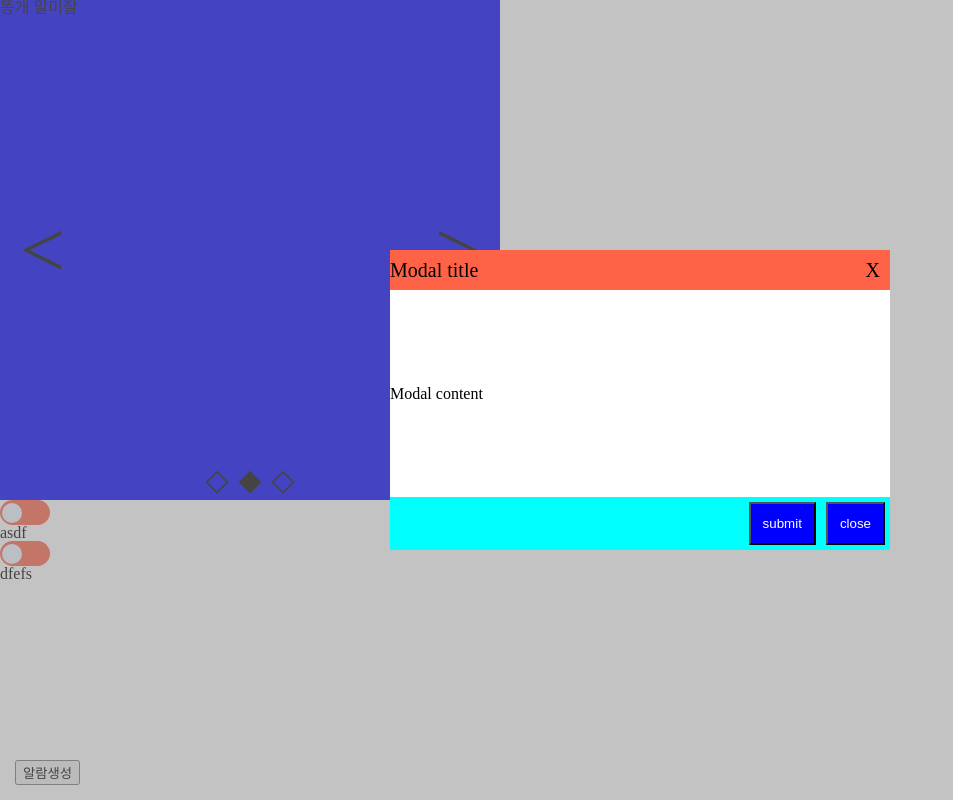
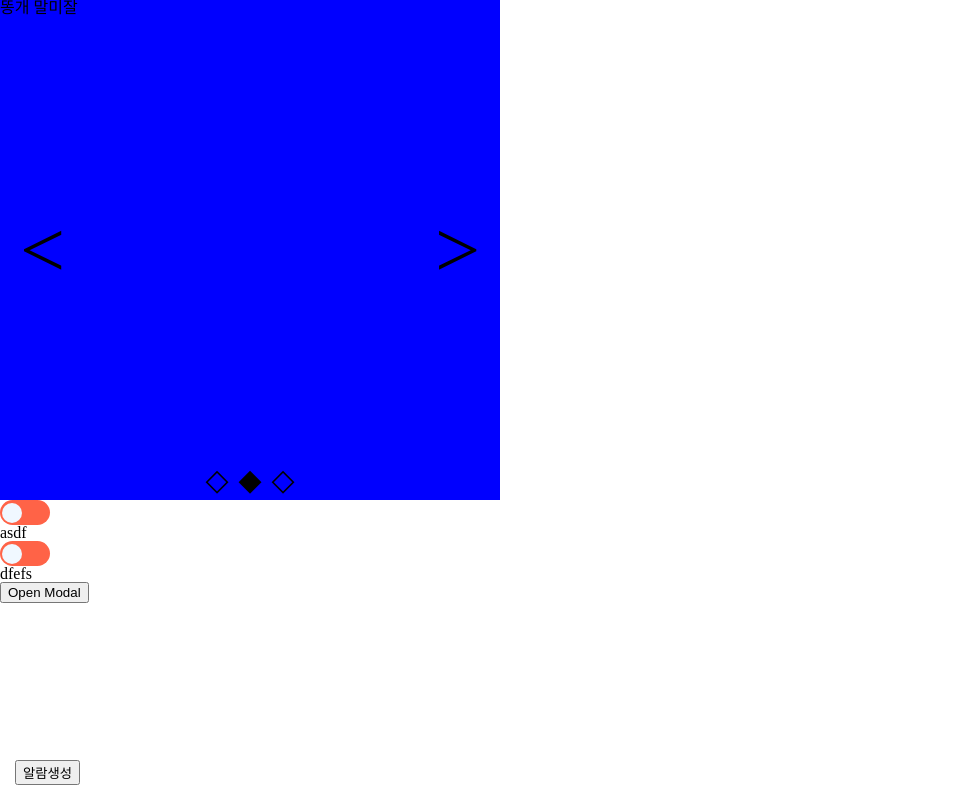
Before and after one commit to haenanim/ground, a React (Create React App) app: page / in a window 1280 px wide. Shown: the whole page, without its empty margins (0-953 px from the left). Built offline with nearby package versions, Linux system fonts and the light colour scheme.

Commit message:
fix : 모달 구조 변경

```diff
--- a/src/App.tsx
+++ b/src/App.tsx
@@ -10,7 +10,6 @@ function App() {
   const [btnArray, setBtnArray] = useState([]);
   return (
     <div className="App">
-      <Modal>
       <div
         style={{
           width: 500,
@@ -58,7 +57,7 @@ function App() {
         <CustomButton>asdf</CustomButton>
         <CustomButton>dfefs</CustomButton>
       </CustomButtonProvider>
-      </Modal>
+      <Modal>모달</Modal>
     </div>
   );
 }
--- a/src/components/Modal/Modal.tsx
+++ b/src/components/Modal/Modal.tsx
@@ -1,57 +1,41 @@
 import React, { useState } from 'react';
 import './Modal.scoped.scss';
 
-interface props {
+interface Props {
   children: any;
 }
-export default function Modal({ children }: props) {
-  const [showModal, setShowModal] = useState(true);
-  const [modalTitle, setModalTitle] = useState('Modal title');
-  const [modalContent, setModalContent] = useState('Modal content');
 
-  const handleModalBodyClick = (event: React.MouseEvent) => {
-    event.stopPropagation();
+export default function Modal({ children }: Props) {
+  const [showModal, setShowModal] = useState(false);
+
+  const openModal = () => {
+    setShowModal(true);
+  };
+
+  const closeModal = () => {
+    setShowModal(false);
   };
 
   return (
     <React.Fragment>
-      {children}
-      {showModal ? (
-        <div>
-          <div
-            className="modal-background"
-            onClick={() => {
-              setShowModal(false);
-            }}
-          >
-            <div className="modal-body" onClick={handleModalBodyClick}>
-              <div className="modal-header">
-                <div className="modal-title">{modalTitle}</div>
-                <div
-                  className="modal-close-btn"
-                  onClick={() => {
-                    setShowModal(false);
-                  }}
-                >
-                  X
-                </div>
+      <button onClick={openModal}>Open Modal</button>
+
+      {showModal && (
+        <div className="modal-background">
+          <div className="modal-body">
+            <div className="modal-header">
+              <div className="modal-title">Modal Title</div>
+              <div className="modal-close-btn" onClick={closeModal}>
+                X
               </div>
-              <div className="modal-content">{modalContent}</div>
-              <div className="modal-footer">
-                <button>submit</button>
-                <button
-                  onClick={() => {
-                    setShowModal(false);
-                  }}
-                >
-                  close
-                </button>
-              </div>
+            </div>
+            <div className="modal-content">{children}</div>
+            <div className="modal-footer">
+              <button>Submit</button>
+              <button onClick={closeModal}>Close</button>
             </div>
           </div>
         </div>
-      ) : (
-        <></>
       )}
     </React.Fragment>
   );
```
Lines whose indentation alone changed are shown as unchanged.
